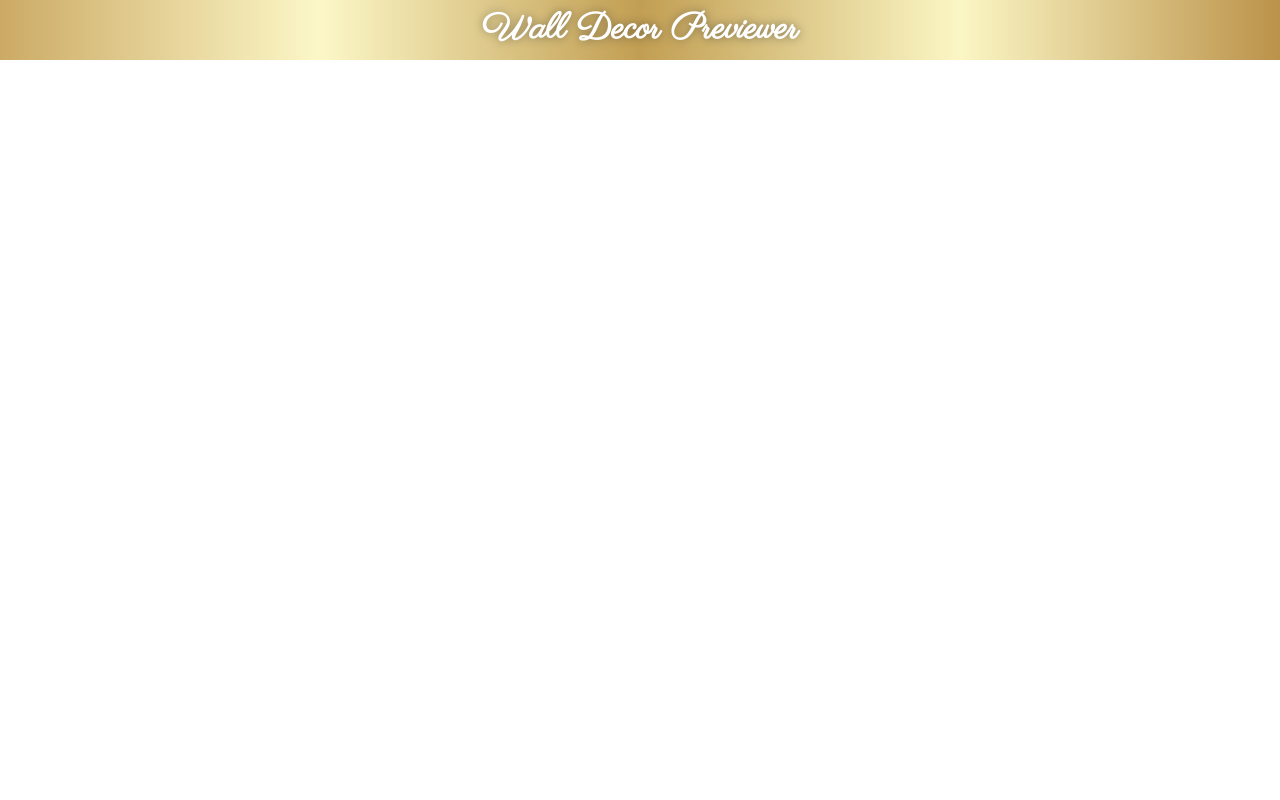
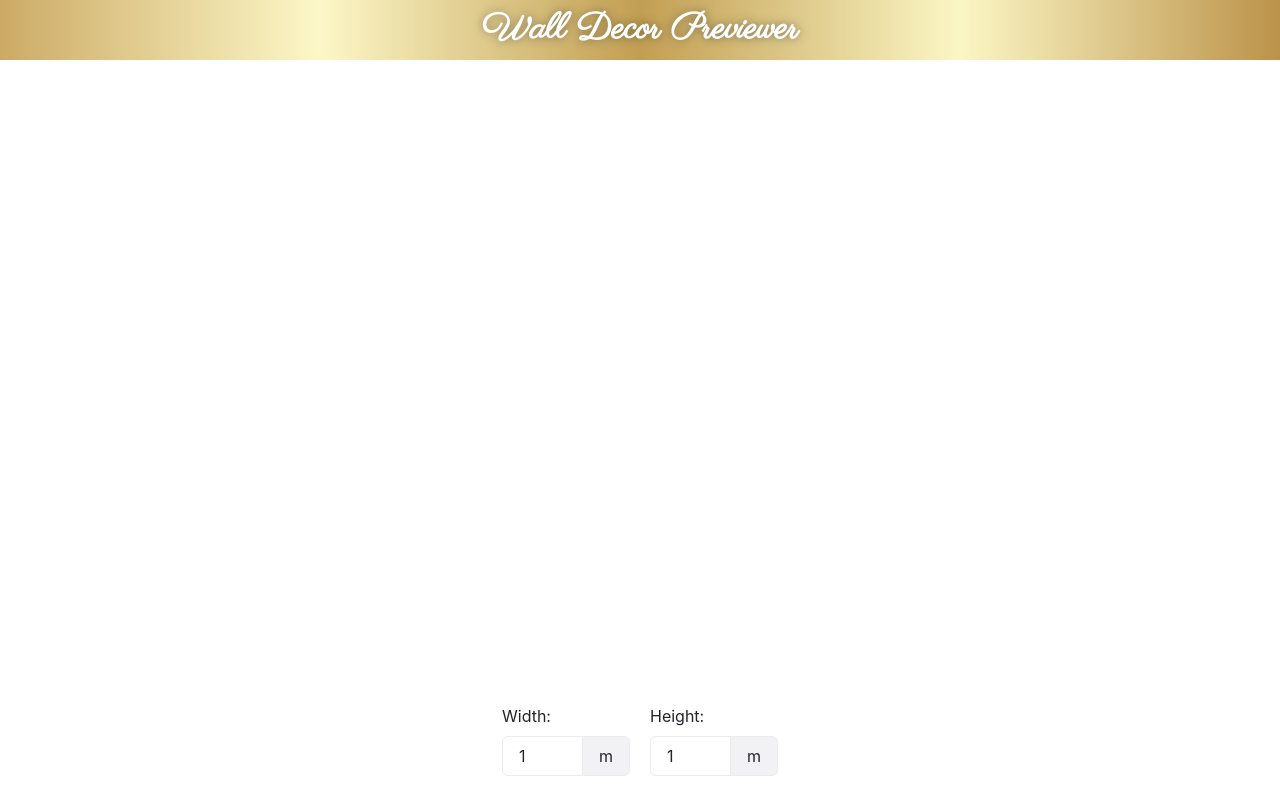
Before and after one commit to kongsgard/wall-decor-previewer, a React (Vite) app: page / in a window 1280 px wide. Shown: the top 800 px of the page. Built offline with nearby package versions, Linux system fonts and the light colour scheme; no server answers.

Commit message:
Add model scaling options

```diff
--- a/src/ModelViewer.tsx
+++ b/src/ModelViewer.tsx
@@ -1,7 +1,30 @@
-import { FC } from "react";
+import { FC, useEffect, useState } from "react";
 import "@google/model-viewer";
+import { InputGroup, Input, InputRightAddon, Text } from "@chakra-ui/react";
 
 export const ModelViewer: FC = () => {
+  const [width, setWidth] = useState(1);
+  const [height, setHeight] = useState(1);
+  const [modelViewerTransform, setModelViewerTransform] =
+    useState<Element | null>(null);
+
+  useEffect(() => {
+    setModelViewerTransform(document.querySelector("model-viewer"));
+  }, []);
+
+  useEffect(() => {
+    const updateScale = () => {
+      if (modelViewerTransform) {
+        modelViewerTransform.scale = `${width} ${height} 1`;
+        modelViewerTransform.updateFraming();
+      }
+    };
+
+    if (!isNaN(width) && !isNaN(height)) {
+      updateScale();
+    }
+  }, [width, height]);
+
   return (
     <model-viewer
       src="canvas.glb"
@@ -11,6 +34,40 @@ export const ModelViewer: FC = () => {
       touch-action="pan-y"
       alt="A 3D model of some wall art"
       class="model-viewer"
-    ></model-viewer>
+    >
+      <button slot="ar-button" className="ar-button">
+        🪄 Activate AR
+      </button>
+      <div className="controls">
+        <div className="controls-size">
+          <label>
+            <Text mb="8px">Width:</Text>
+            <InputGroup maxW={32}>
+              <Input
+                type="number"
+                defaultValue={1}
+                onChange={(e) => {
+                  setWidth(parseFloat(e.target.value));
+                }}
+              />
+              <InputRightAddon children="m" />
+            </InputGroup>
+          </label>
+          <label>
+            <Text mb="8px">Height:</Text>
+            <InputGroup maxW={32}>
+              <Input
+                type="number"
+                defaultValue={1}
+                onChange={(e) => {
+                  setHeight(parseFloat(e.target.value));
+                }}
+              />
+              <InputRightAddon children="m" />
+            </InputGroup>
+          </label>
+        </div>
+      </div>
+    </model-viewer>
   );
 };
--- a/src/index.css
+++ b/src/index.css
@@ -37,6 +37,34 @@ body {
 }
 
 .model-viewer {
-  height: 100vh;
-  width: 100vw;
+  height: calc(100vh - 60px);
+  width: 100%;
 }
+
+.ar-button {
+  position: absolute;
+  left: 50%;
+  transform: translateX(-50%);
+  top: 16px;
+  padding: 8px;
+  border: 1px solid #bf953f;
+  border-radius: 8px;
+  background-color: white;
+}
+
+.controls {
+  position: absolute;
+  display: flex;
+  justify-content: center;
+  bottom: 16px;
+  left: 0;
+  right: 0;
+}
+
+.controls-size {
+  display: flex;
+  gap: 20px;
+  padding: 8px;
+  border-radius: 4px;
+  background-color: white;
+}
```
Also changed, not shown: 2 other files (tests, documents, lock files or other folders).
